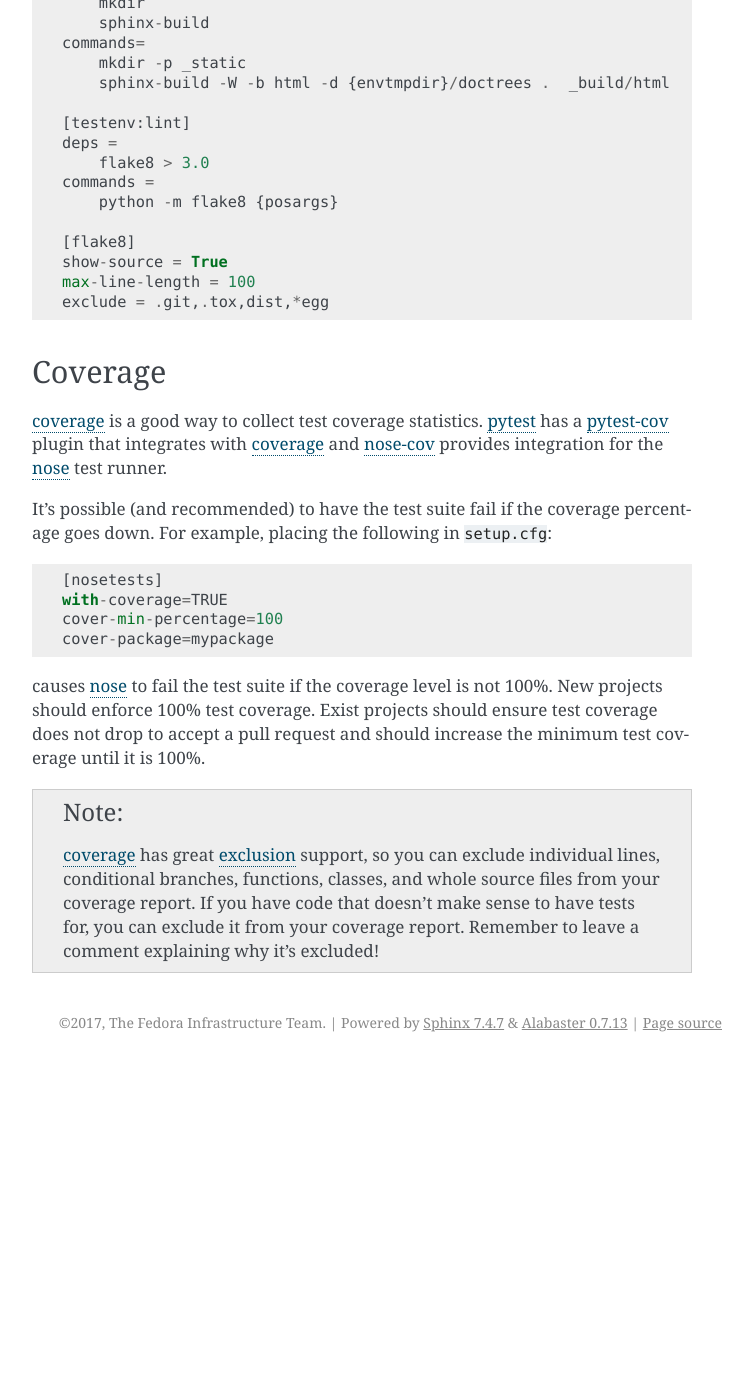
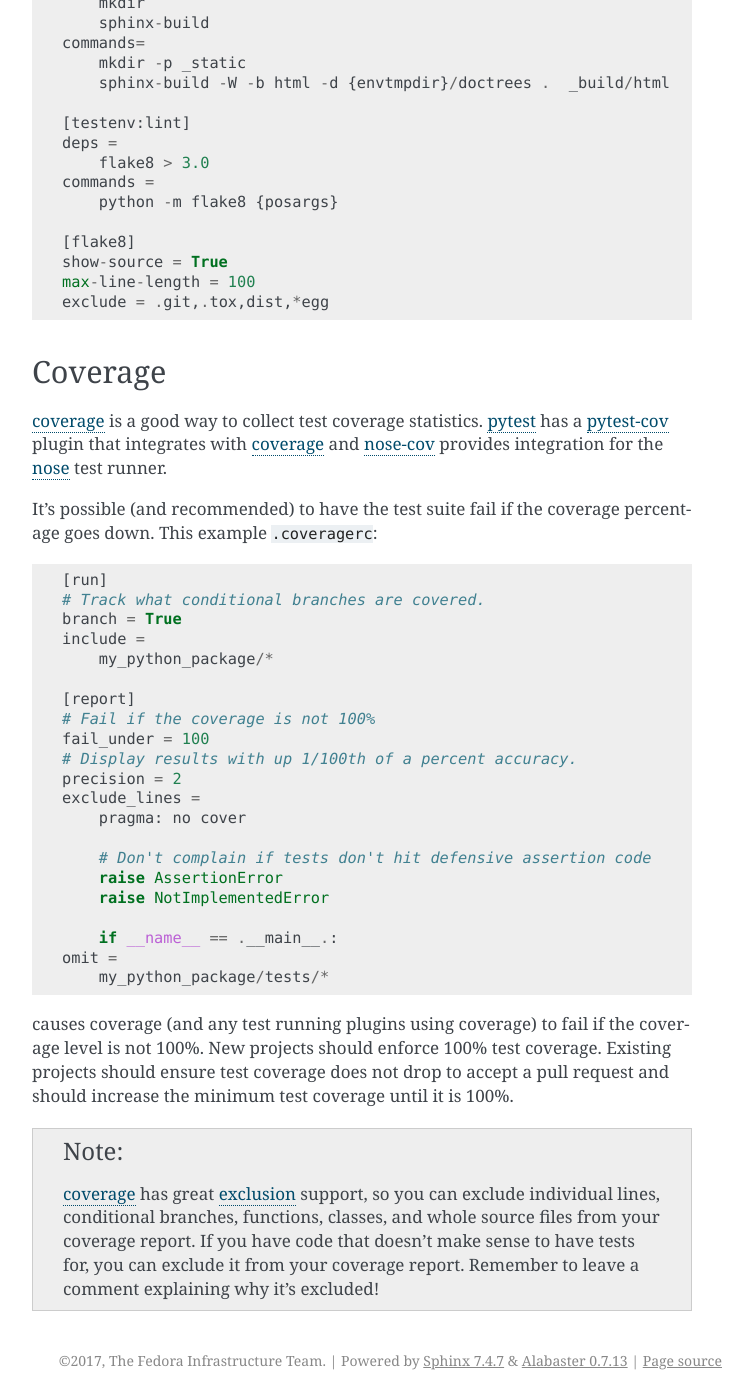
Before and after one commit to FrostyX/infra-docs, a Sphinx documentation site: the page built from docs/dev-guide/writing-tests.rst, in a window 1280 px wide and 1400 px high, scrolled down 2264 px. Shown: the whole window, without its empty margins (388-1141 px from the left). Built offline with Sphinx 7.4.7, drawn with Linux system fonts in a browser that asks for light colours; before the commit the page ends 3326 px from its top, so only the background shows below that.

Commit message:
Add a note about coveragerc files.
Using a .coveragerc file _should_ work with any plugin that uses
coverage.

Signed-off-by: Jeremy Cline <jeremy@jcline.org>

```diff
--- a/docs/dev-guide/writing-tests.rst
+++ b/docs/dev-guide/writing-tests.rst
@@ -128,17 +128,34 @@ Coverage
 integration for the `nose`_ test runner.
 
 It's possible (and recommended) to have the test suite fail if the coverage
-percentage goes down. For example, placing the following in ``setup.cfg``::
+percentage goes down. This example ``.coveragerc``::
 
-  [nosetests]
-  with-coverage=TRUE
-  cover-min-percentage=100
-  cover-package=mypackage
+    [run]
+    # Track what conditional branches are covered.
+    branch = True
+    include =
+        my_python_package/*
 
-causes `nose`_ to fail the test suite if the coverage level is not 100%. New
-projects should enforce 100% test coverage. Exist projects should ensure test
-coverage does not drop to accept a pull request and should increase the minimum
-test coverage until it is 100%.
+    [report]
+    # Fail if the coverage is not 100%
+    fail_under = 100
+    # Display results with up 1/100th of a percent accuracy.
+    precision = 2
+    exclude_lines =
+        pragma: no cover
+
+        # Don't complain if tests don't hit defensive assertion code
+        raise AssertionError
+        raise NotImplementedError
+
+        if __name__ == .__main__.:
+    omit =
+        my_python_package/tests/*
+
+causes coverage (and any test running plugins using coverage) to fail if the
+coverage level is not 100%. New projects should enforce 100% test coverage.
+Existing projects should ensure test coverage does not drop to accept a pull
+request and should increase the minimum test coverage until it is 100%.
 
 .. note::
     `coverage`_ has great `exclusion`_ support, so you can exclude individual
```
